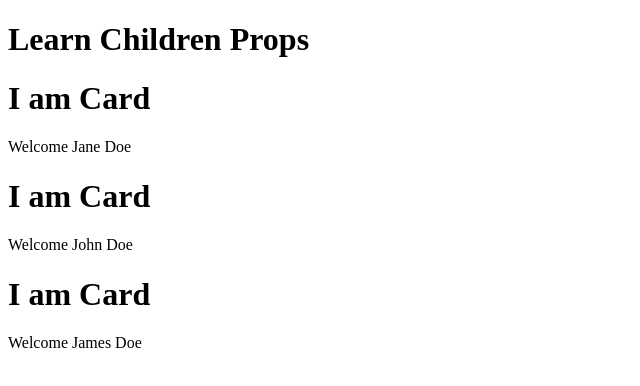
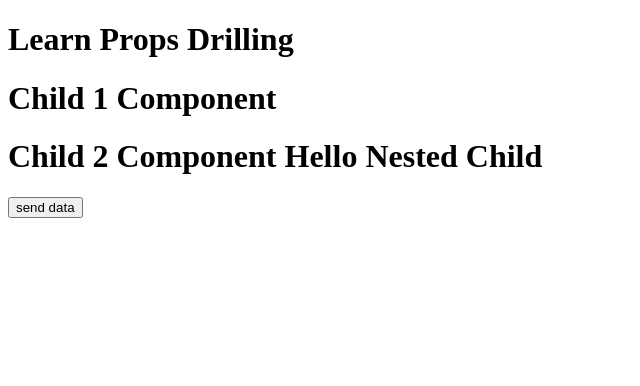
Before and after one commit to Sarvesh-1999/React-11-JNO-JRERTD-M5, a React (Vite) app: page / in a window 1280 px wide. Shown: the top 386 px of the page, without its empty margins (0-640 px from the left). Built offline with nearby package versions, Linux system fonts and the light colour scheme.

Commit message:
State uplifting and Props Drillings

```diff
--- /dev/null
+++ b/src/AllTopics/04_ChildrenProps/Child1.jsx
@@ -0,0 +1,11 @@
+import React from "react";
+
+const Child1 = () => {
+  return (
+    <div>
+      <h1>Child1 Component</h1>
+    </div>
+  );
+};
+
+export default Child1;
--- /dev/null
+++ b/src/AllTopics/04_ChildrenProps/Child2.jsx
@@ -0,0 +1,11 @@
+import React from "react";
+
+const Child2 = () => {
+  return (
+    <div>
+      <h1>Child2 Component</h1>
+    </div>
+  );
+};
+
+export default Child2;
--- /dev/null
+++ b/src/AllTopics/04_ChildrenProps/ChildrenProps2.jsx
@@ -0,0 +1,10 @@
+const ChildrenProps2 = ({ children }) => {
+  return (
+    <div>
+      <h1>Example ChildrenProps 2</h1>
+      {children}
+    </div>
+  );
+};
+
+export default ChildrenProps2;
--- /dev/null
+++ b/src/AllTopics/05_StateUplifting/UpliftingChildA.jsx
@@ -0,0 +1,9 @@
+const UpliftingChildA = ({ count }) => {
+  return (
+    <div>
+      <h1>A Component : {count}</h1>
+    </div>
+  );
+};
+
+export default UpliftingChildA;
--- /dev/null
+++ b/src/AllTopics/05_StateUplifting/UpliftingChildB.jsx
@@ -0,0 +1,12 @@
+import React from "react";
+
+const UpliftingChildB = ({ handleIncrement }) => {
+  return (
+    <div>
+      <h1>B Component</h1>
+      <button onClick={handleIncrement}>Increment</button>
+    </div>
+  );
+};
+
+export default UpliftingChildB;
--- /dev/null
+++ b/src/AllTopics/05_StateUplifting/UpliftingParent.jsx
@@ -0,0 +1,20 @@
+import { useState } from "react";
+import UpliftingChildA from "./UpliftingChildA";
+import UpliftingChildB from "./UpliftingChildB";
+
+const UpliftingParent = () => {
+  const [count, setCount] = useState(0);
+  const handleIncrement = () => setCount((prev) => prev + 1);
+
+  return (
+    <div>
+      <h1>Example of State-Uplifting</h1>
+      <hr />
+      <UpliftingChildA count={count} />
+      <hr />
+      <UpliftingChildB handleIncrement={handleIncrement} />
+    </div>
+  );
+};
+
+export default UpliftingParent;
--- /dev/null
+++ b/src/AllTopics/06_PropsDrilling/DrillingChild1.jsx
@@ -0,0 +1,13 @@
+import DrillingChild2 from "./DrillingChild2";
+
+const DrillingChild1 = ({ str, setData }) => {
+  return (
+    <div>
+      <h1>Child 1 Component</h1>
+
+      <DrillingChild2 str={str} setData={setData} />
+    </div>
+  );
+};
+
+export default DrillingChild1;
--- /dev/null
+++ b/src/AllTopics/06_PropsDrilling/DrillingChild2.jsx
@@ -0,0 +1,13 @@
+const DrillingChild2 = ({ str, setData }) => {
+  return (
+    <div>
+      <h1>Child 2 Component {str}</h1>
+
+      <button onClick={() => setData("Hii Parent")}>
+        send data
+      </button>
+    </div>
+  );
+};
+
+export default DrillingChild2;
--- /dev/null
+++ b/src/AllTopics/06_PropsDrilling/DrillingParent.jsx
@@ -0,0 +1,17 @@
+import { useState } from "react";
+import DrillingChild1 from "./DrillingChild1";
+
+const DrillingParent = () => {
+  const [data, setData] = useState("");
+  let str = "Hello Nested Child";
+
+  return (
+    <div>
+      <h1>Learn Props Drilling {data} </h1>
+
+      <DrillingChild1 str={str} setData={setData} />
+    </div>
+  );
+};
+
+export default DrillingParent;
--- a/src/App.jsx
+++ b/src/App.jsx
@@ -7,7 +7,11 @@
 import StatesInCBC from "./AllTopics/02_States/StatesInCBC";
 import PropsParent from "./AllTopics/03_Props/PropsParent";
 import ChildrenProps from "./AllTopics/04_ChildrenProps/ChildrenProps";
-import { useState } from "react";
+import ChildrenProps2 from "./AllTopics/04_ChildrenProps/ChildrenProps2";
+import Child1 from "./AllTopics/04_ChildrenProps/Child1";
+import Child2 from "./AllTopics/04_ChildrenProps/Child2";
+import UpliftingParent from "./AllTopics/05_StateUplifting/UpliftingParent";
+import DrillingParent from "./AllTopics/06_PropsDrilling/DrillingParent";
 
 const App = () => {
   return (
@@ -20,7 +24,16 @@
       {/* <StateTask1 /> */}
       {/* <StatesInCBC /> */}
       {/* <PropsParent /> */}
-      <ChildrenProps />
+      {/* <ChildrenProps /> */}
+
+      {/* <ChildrenProps2>
+        <Child1 />
+        <Child2 />
+      </ChildrenProps2> */}
+
+      {/* <UpliftingParent /> */}
+
+      <DrillingParent />
     </>
   );
 };
```
